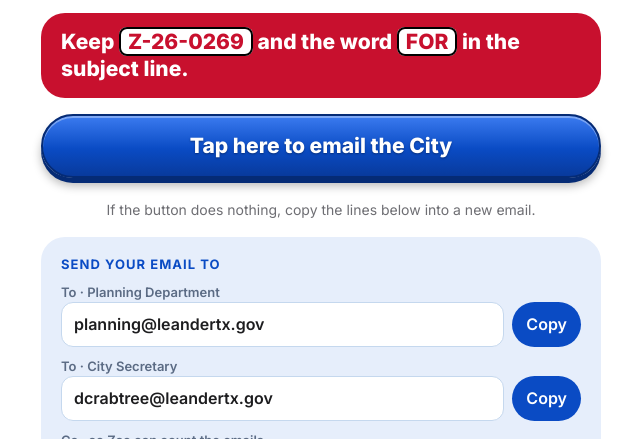
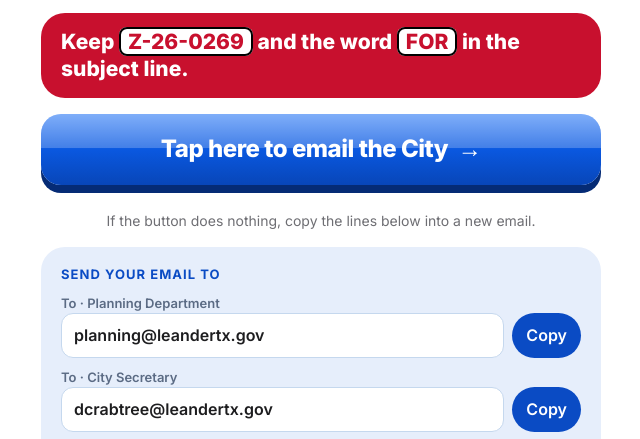
Before and after one commit to zacnwimports-svg/support, a plain HTML site: page index.html in a window 1280 px wide. Shown: the part 345-784 px from the top of the page, without its empty margins (319-959 px from the left). Drawn offline with Linux system fonts and the light colour scheme.

Commit message:
Add files via upload

```diff
--- a/index.html
+++ b/index.html
@@ -19,14 +19,14 @@ h1{margin:12px 0 8px;font-size:clamp(44px,13vw,64px);line-height:.98;font-weight
 .row{display:flex;gap:8px;align-items:stretch}.val{flex:1;min-width:0;background:#fff;border:1px solid #C5D8EE;border-radius:12px;padding:10px 12px;font-weight:600;overflow-wrap:anywhere}
 .lab{font-size:13px;font-weight:600;color:#5B6B84}
 button.copy{border:0;border-radius:980px;background:#0A4BC4;color:#fff;font:inherit;font-weight:600;padding:0 14px;cursor:pointer}
-.btn{display:block;text-align:center;text-decoration:none;color:#fff;font-size:21px;font-weight:800;border-radius:980px;padding:15px 18px;background:linear-gradient(180deg,#3B7BF0,#0A4BC4 55%,#083A9C);border:2px solid #052B75;box-shadow:0 5px 0 #052B75,0 8px 10px rgba(0,0,0,.28),inset 0 2px 0 rgba(255,255,255,.35);text-shadow:0 1px 2px rgba(0,0,0,.35);margin-bottom:6px}
+.btn{position:relative;display:block;text-align:center;text-decoration:none;color:#fff;font-size:24px;font-weight:800;letter-spacing:-.02em;border-radius:20px;padding:18px 18px;background:linear-gradient(180deg,#5B97F7 0%,#0A58E0 50%,#0846B8 100%);box-shadow:0 8px 0 #052B75;margin-bottom:10px;-webkit-tap-highlight-color:transparent}.btn:active{transform:translateY(4px);box-shadow:0 4px 0 #052B75}.btn .g{position:absolute;left:0;right:0;top:0;height:48%;background:rgba(255,255,255,.22);border-radius:20px 20px 0 0}.btn .t{position:relative}
 .sm{font-size:14px;color:#6E6E73;margin:0}.about{background:#F5F5F7;border-radius:24px;padding:18px 20px}.about h2{margin:0 0 6px;font-size:13px;letter-spacing:.08em;color:#0A4BC4}.about p{margin:0 0 10px}
 footer{border-top:1px solid #D2D2D7;padding-top:14px;font-size:14px}footer b{display:block}
 </style></head><body><div class="col">
 <header class="hero"><b>Northwest Imports</b><span class="a">1728 Union St, Leander</span>
 <h1>We need your <span>support.</span></h1><p>Help bring a European and Asian import specialty shop to Leander. One email. About two minutes.</p></header>
 <div class="key">Keep <em>Z-26-0269</em> and the word <em>FOR</em> in the subject line.</div>
-<a class="btn" href="mailto:planning@leandertx.gov,dcrabtree@leandertx.gov?cc=Zac@nwimports.com&subject=FOR%20-%20Case%20Z-26-0269%20-%201728%20Union%20St&body=I%20am%20FOR%20the%20rezoning%20of%201728%20Union%20St%20%28case%20Z-26-0269%29.%0A%0AMy%20name%20and%20home%20address%3A%20">Tap here to email the City</a>
+<a class="btn" href="mailto:planning@leandertx.gov,dcrabtree@leandertx.gov?cc=Zac@nwimports.com&subject=FOR%20-%20Case%20Z-26-0269%20-%201728%20Union%20St&body=I%20am%20FOR%20the%20rezoning%20of%201728%20Union%20St%20%28case%20Z-26-0269%29.%0A%0AMy%20name%20and%20home%20address%3A%20"><span class="g"></span><span class="t">Tap here to email the City &nbsp;&rarr;</span></a>
 <p class="sm" style="text-align:center">If the button does nothing, copy the lines below into a new email.</p>
 <section class="card"><h2>SEND YOUR EMAIL TO</h2>
 <div><div class="lab">To · Planning Department</div><div class="row"><div class="val" id="a">planning@leandertx.gov</div><button class="copy" data-t="a">Copy</button></div></div>
```
